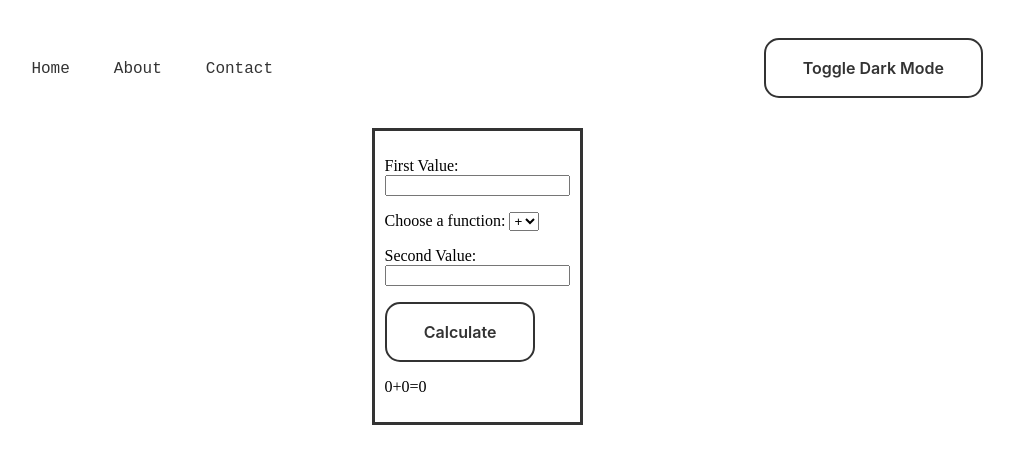
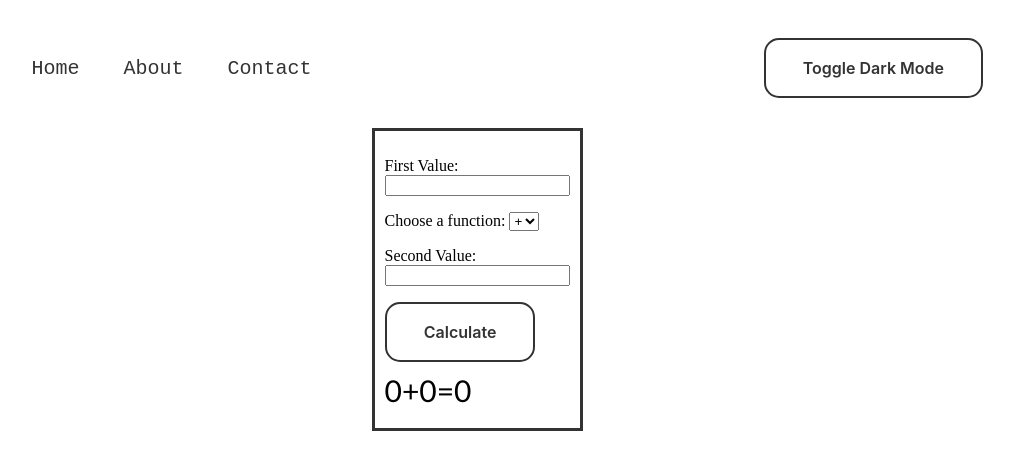
Before and after one commit to MarchukSWA/project, a PHP site: page / in a window 1280 px wide. Shown: the top 470 px of the page, without its empty margins (163-1177 px from the left). Run offline with PHP 8.4, Linux system fonts and the light colour scheme.

Commit message:
Add files via upload

```diff
--- a/bar.css
+++ b/bar.css
@@ -3,7 +3,7 @@
 li, a {
   font-family: 'Courier New', Courier, monospace;
   font-weight: 500;
-  font-size: 16px;
+  font-size: 20px;
   color: #333;
   text-decoration: none;
 }
@@ -38,7 +38,7 @@ body.dark-theme {
   li, a {
   font-family: 'Courier New', Courier, monospace;
   font-weight: 500;
-  font-size: 16px;
+  font-size: 20px;
   color: #fff;
   text-decoration: none;
   }
--- a/calc.php
+++ b/calc.php
@@ -9,6 +9,7 @@
         <link rel="stylesheet" href="bar.css">
         <link rel="stylesheet" href="style.css">
         <link rel="stylesheet" href="centering_div.css">
+        <link rel="stylesheet" href="p1.css">
         <script src="script.js"></script>
         <script src="imageinput.js"></script>
     </head>
@@ -41,6 +42,7 @@ $function = "+";
             if ($second == 0):
                 $result = "N/A";
 
+
                 echo '<img id="myImg" src="https://i.kym-cdn.com/entries/icons/facebook/000/041/742/cover3.jpg" alt="The Pulpit Rock" width="304" height="228">';
                 echo '<br>';
 
--- a/index.php
+++ b/index.php
@@ -9,6 +9,7 @@
         <link rel="stylesheet" href="bar.css">
         <link rel="stylesheet" href="style.css">
         <link rel="stylesheet" href="centering_div.css">
+        <link rel="stylesheet" href="p1.css">
         <script src="script.js"></script>
         <script src="imageinput.js"></script>
     </head>
@@ -30,7 +31,7 @@
 
                 <label for="function">Choose a function:</label>
 
-            <select name="function" id="function">
+                <select name="function" id="function" color="black">
                     <option value="+">+</option>
                     <option value="-">-</option>
                     <option value="*">*</option>
@@ -43,11 +44,11 @@
             </form>
 
 
-        <p><?php
+            <p1><br1><?php
             include 'calc.php';
             echo $first. $function. $second. "=". $result;
 
-        ?></p>
+            ?></br1></p1>
         </div>
     </body>
 </html>
--- /dev/null
+++ b/p1.css
@@ -0,0 +1,5 @@
+p1{font-family: 'Trebuchet MS',sans-serif; font-size:30px}
+br1 {
+    display: block;
+    margin: 10px 0;
+ }
```
Lines whose indentation alone changed are shown as unchanged.
